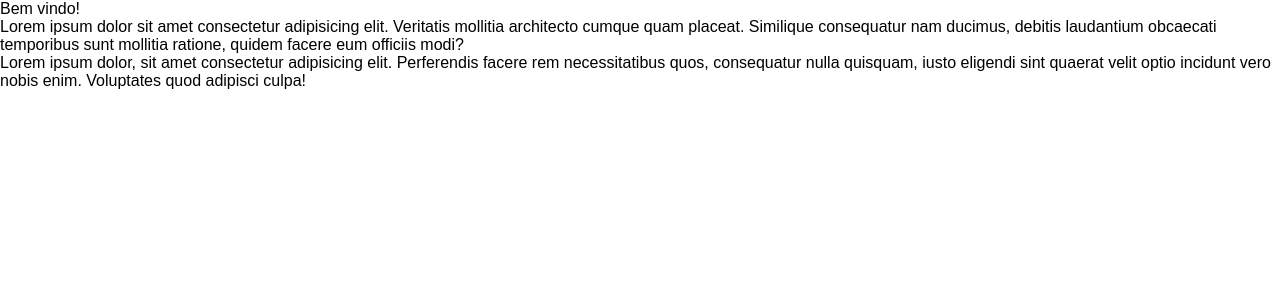
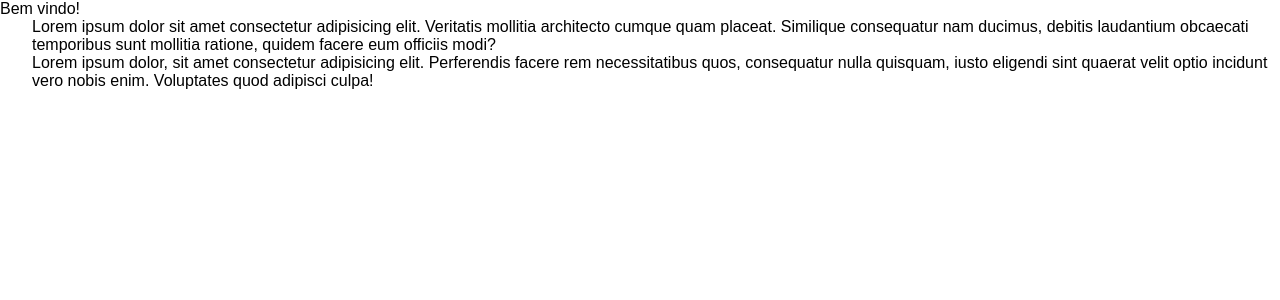
Before and after one commit to KauanCavazani/teste-workflows, a React (Vite) app: page / in a window 1280 px wide. Shown: the top 300 px of the page. Built offline with nearby package versions, Linux system fonts and the light colour scheme.

Commit message:
Co-authored-by: Kauan Cavazani <Kauan.cavazani@gmail.com>

```diff
--- a/src/index.css
+++ b/src/index.css
@@ -4,3 +4,8 @@
   margin: 0;
   padding: 0;
 }
+
+p {
+  color: black;
+  margin-left: 2rem;
+}
```
